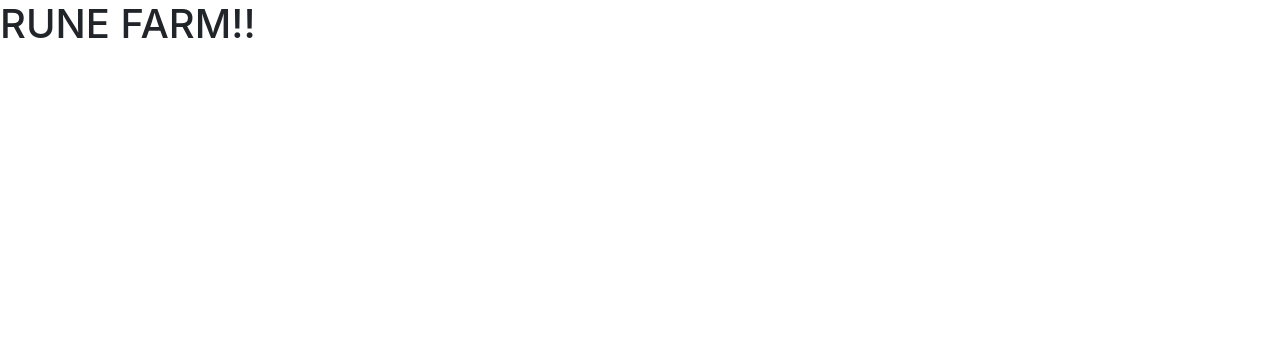
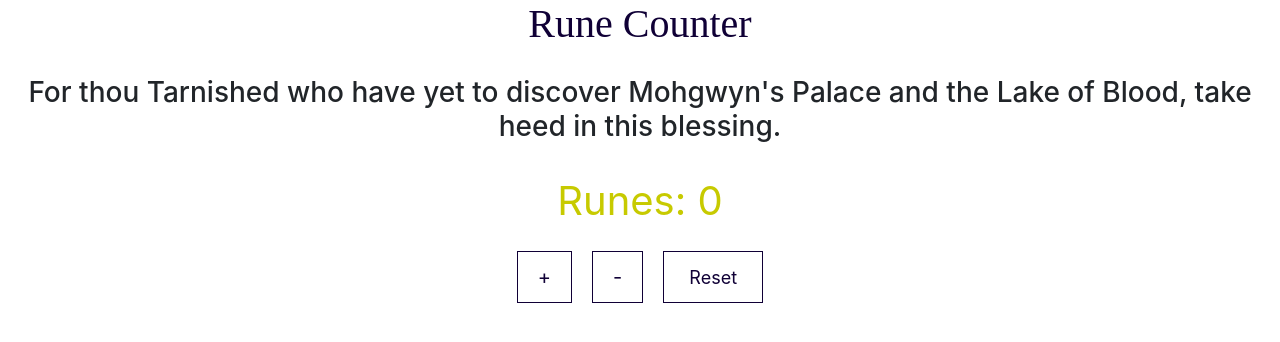
Before and after one commit to bhodge166/eldenMarket, a React (Create React App) app in the folder client/: page /runefarm in a window 1280 px wide. Shown: the top 342 px of the page. Built offline with nearby package versions, Linux system fonts and the light colour scheme.

Commit message:
boiler plate for runefarm counter

```diff
--- /dev/null
+++ b/client/src/components/Counter.js
@@ -0,0 +1,45 @@
+import React, { useState } from "react";
+import "../css/counter.css";
+const Counter = () => {
+  const [counter, setCounter] = useState(0);
+
+  //increase counter
+  const increase = () => {
+    setCounter((count) => count + 1000);
+  };
+
+  //decrease counter
+  const decrease = () => {
+    if (counter > 0) {
+      setCounter((count) => count - 1);
+    }
+  };
+
+  //reset counter
+  const reset = () => {
+    setCounter(0);
+  };
+  return (
+    <div className="counter">
+      <h1>Rune Counter</h1>
+      <h3>
+        For thou Tarnished who have yet to discover Mohgwyn's Palace and the
+        Lake of Blood, take heed in this blessing.
+      </h3>
+      <span className="counter__output">Runes: {counter}</span>
+      <div className="btn__container">
+        <button className="control__btn" onClick={increase}>
+          +
+        </button>
+        <button className="control__btn" onClick={decrease}>
+          -
+        </button>
+        <button className="reset" onClick={reset}>
+          Reset
+        </button>
+      </div>
+    </div>
+  );
+};
+
+export default Counter;
--- /dev/null
+++ b/client/src/css/counter.css
@@ -0,0 +1,59 @@
+.counter {
+  width: 100%;
+  display: flex;
+  align-items: center;
+  flex-direction: column;
+  text-align: center;
+  row-gap: 20px;
+}
+
+.counter h1 {
+  color: rgb(16, 0, 54);
+  font-size: 40px;
+  font-family: cursive;
+}
+
+.counter__output {
+  font-size: 40px;
+  color: rgb(199, 202, 0);
+}
+
+.btn__container {
+  display: flex;
+  justify-content: center;
+  flex-direction: row;
+  column-gap: 20px;
+}
+
+.control__btn {
+  font-size: 20px;
+  padding: 10px 20px;
+  background-color: transparent;
+  color: rgb(16, 0, 54);
+  border: 1px solid rgb(16, 0, 54);
+  cursor: pointer;
+  transition: 0.2s ease-in-out;
+}
+
+.control__btn:hover {
+  background-color: rgb(16, 0, 54);
+  color: rgb(255, 255, 255);
+  border: 1px solid rgb(16, 0, 54);
+}
+
+.reset {
+  width: 100px;
+  font-size: 18px;
+  padding: 10px 20px;
+  background-color: transparent;
+  color: rgb(16, 0, 54);
+  border: 1px solid rgb(16, 0, 54);
+  cursor: pointer;
+  transition: 0.2s ease-in-out;
+}
+
+.reset:hover {
+  background-color: rgb(0, 0, 0);
+  color: rgb(159, 161, 0);
+  border: 1px solid rgb(159, 161, 0);
+}
--- a/client/src/pages/RuneFarm.js
+++ b/client/src/pages/RuneFarm.js
@@ -1,10 +1,10 @@
 import React from "react";
-
+import Counter from "../components/Counter";
 const RuneFarm = () => {
   return (
-    <div>
-      <h1>RUNE FARM!!</h1>
-    </div>
+    <>
+      <Counter />
+    </>
   );
 };
 
```
